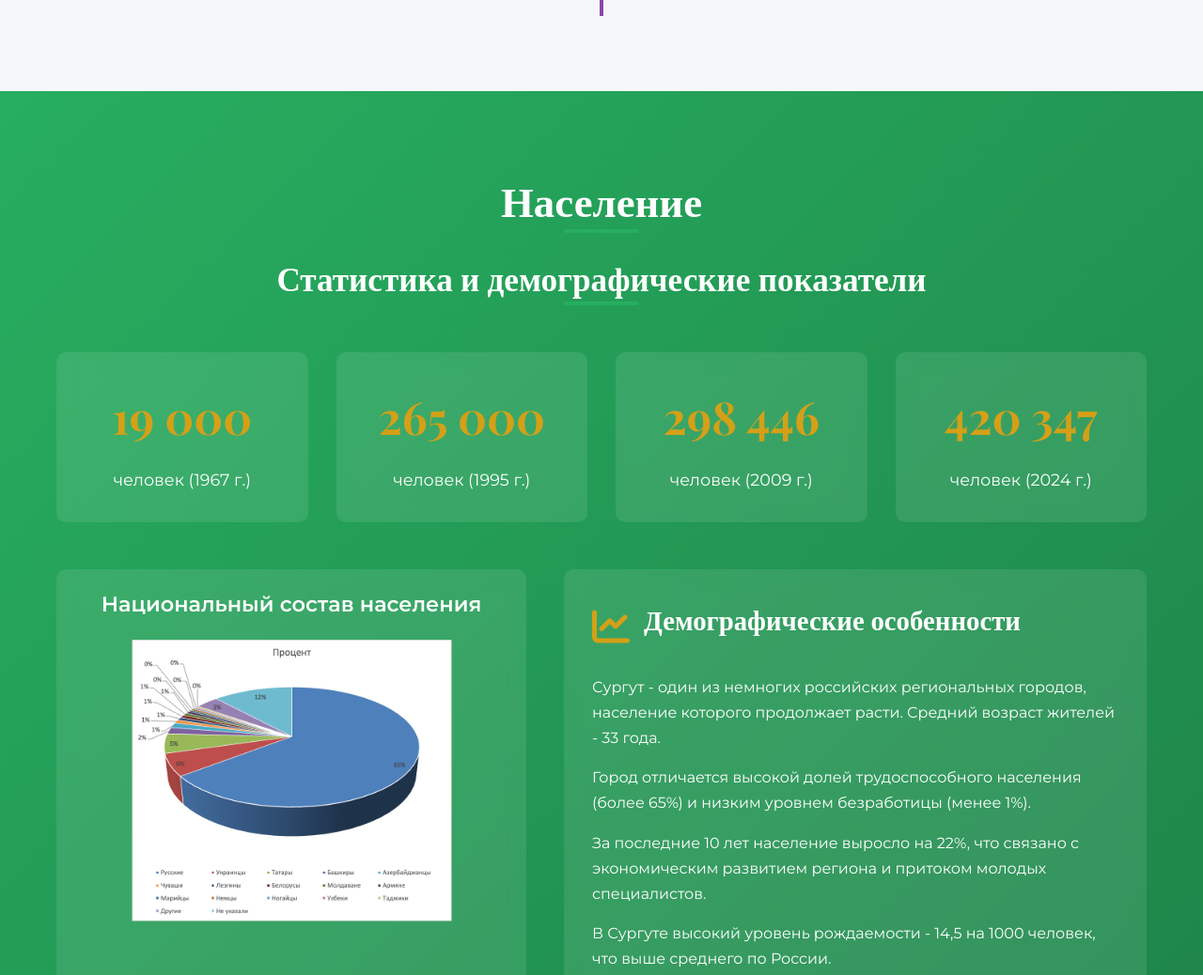
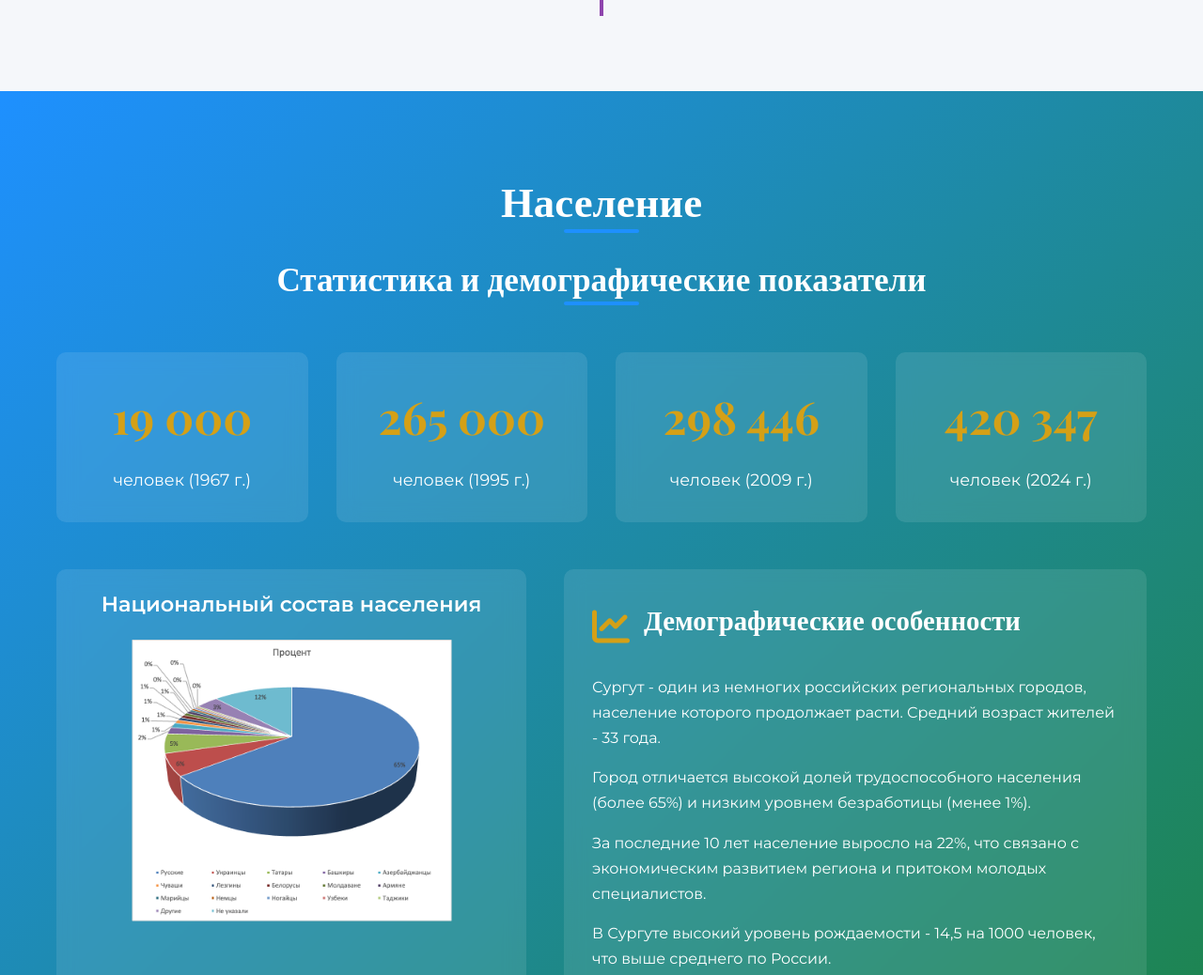
Before and after one commit to Ali-Good-Gaming/surgut, a plain HTML site: page index.html in a window 1280 px wide. Shown: the part 4881-5919 px from the top of the page at 94% size. Drawn offline with nearby package versions, Linux system fonts and the light colour scheme.

Commit message:
Update index.html

```diff
--- a/index.html
+++ b/index.html
@@ -18,7 +18,7 @@
             --accent-1: #2c5e92;
             --accent-2: #d4a017;
             --accent-3: #8e44ad;
-            --accent-4: #27ae60;
+            --accent-4: #1E90FF;
             --accent-5: #1a5276;
         }
 
```
